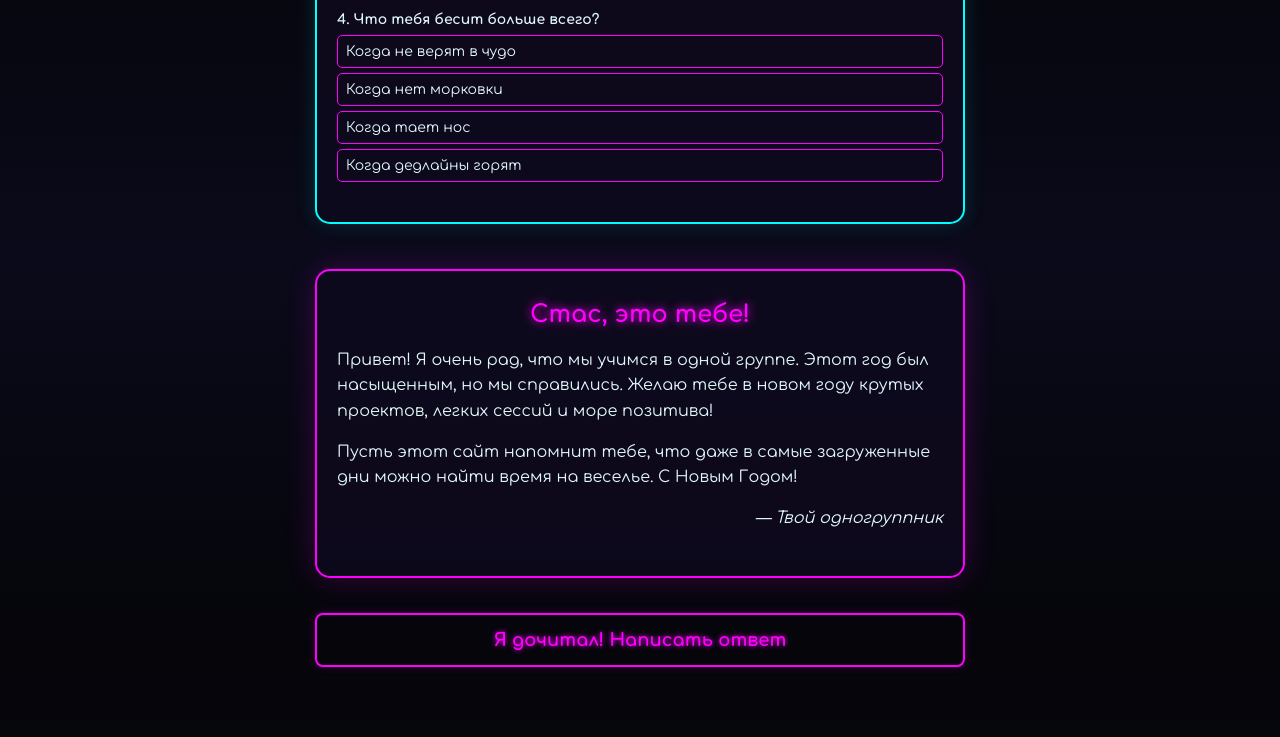
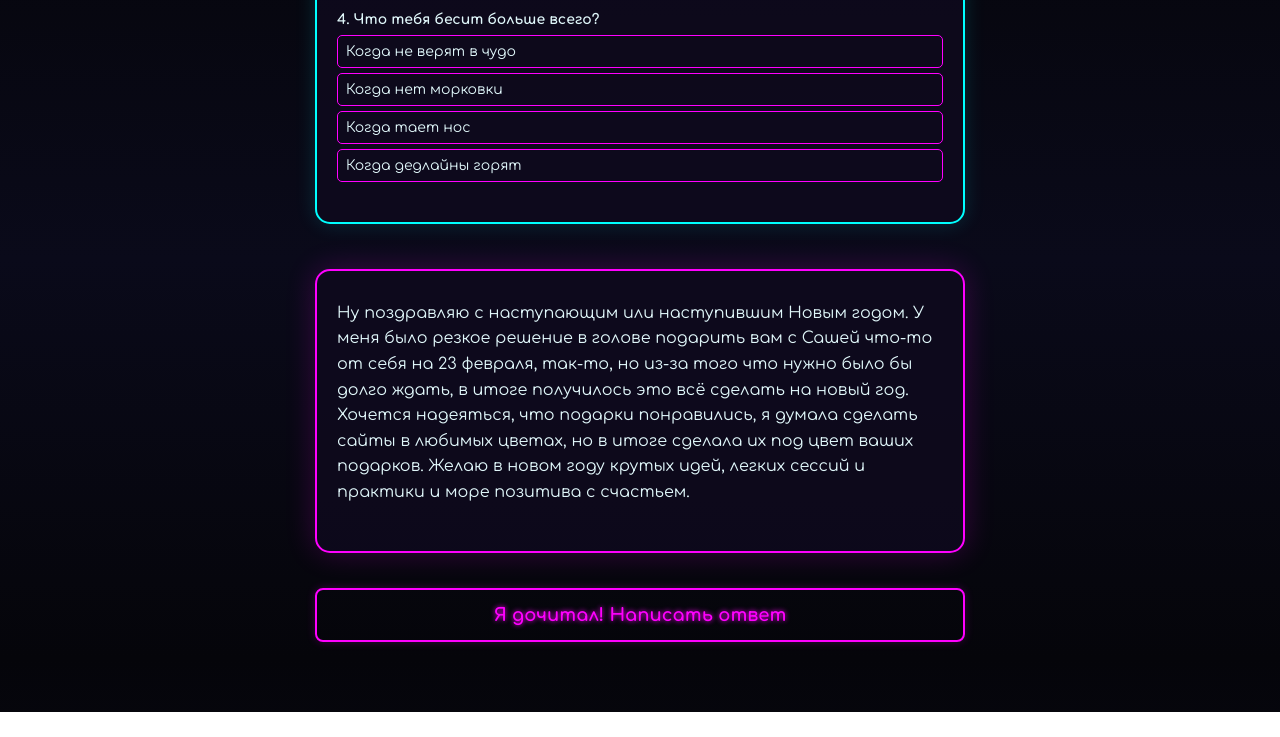
Before and after one commit to DraWol288/DSR, a plain HTML site: page index.html in a window 1280 px wide. Shown: the part 4142-4879 px from the top of the page. After the commit the page ends 4854 px from the top, so only its background shows below. Drawn offline with Linux system fonts and the light colour scheme; animation ran at ten frames a second.

Commit message:
Update index.html

```diff
--- a/index.html
+++ b/index.html
@@ -170,10 +170,7 @@
 
             <!-- ЛИЧНЫЙ ТЕКСТ (внутри центральной колонки) -->
             <div class="personal-text">
-                <h2>Стас, это тебе!</h2>
-                <p>Привет! Я очень рад, что мы учимся в одной группе. Этот год был насыщенным, но мы справились. Желаю тебе в новом году крутых проектов, легких сессий и море позитива!</p>
-                <p>Пусть этот сайт напомнит тебе, что даже в самые загруженные дни можно найти время на веселье. С Новым Годом!</p>
-                <p style="text-align: right; font-style: italic;">— Твой одногруппник</p>
+                <p>Ну поздравляю с наступающим или наступившим Новым годом. У меня было резкое решение в голове подарить вам с Сашей что-то от себя на 23 февраля, так-то, но из-за того что нужно было бы долго ждать, в итоге получилось это всё сделать на новый год. Хочется надеяться, что подарки понравились, я думала сделать сайты в любимых цветах, но в итоге сделала их под цвет ваших подарков. Желаю в новом году крутых идей, легких сессий и практики и море позитива с счастьем.</p>
             </div>
 
             <!-- КНОПКА (внутри центральной колонки) -->
@@ -181,7 +178,7 @@
 
             <!-- ФОРМА (внутри центральной колонки) -->
             <div class="form-section" id="formSection">
-                <h3>Напиши мне в ответ!</h3>
+                <h3>Можешь написать в эту форму или в тг мне ответ:</h3>
                 <form id="contactForm">
                     <input type="text" name="name" id="userName" placeholder="Твое имя" required>
                     <textarea name="message" id="userMessage" rows="4" placeholder="Твое сообщение..." required></textarea>
```
